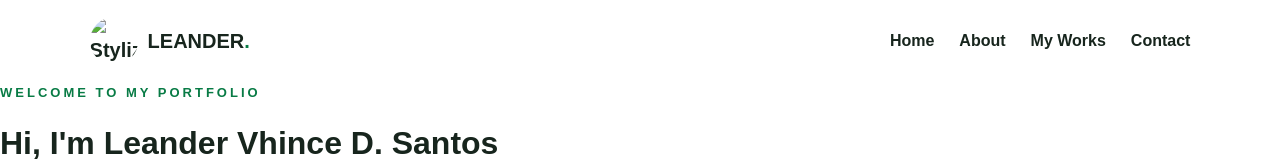
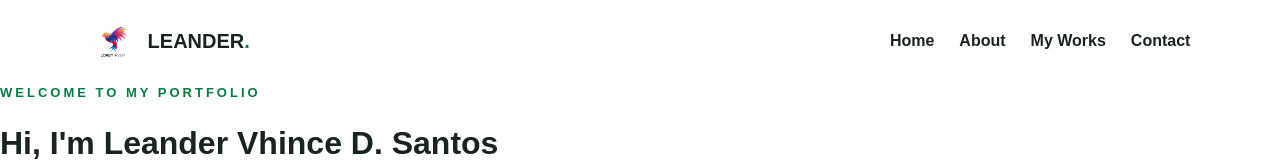
Before and after one commit to leandervhinces-alt/zy-Portfolio, a plain HTML site: page index.html in a window 1280 px wide. Shown: the top 161 px of the page. Drawn offline with Linux system fonts and the light colour scheme; files whose address does not match are found by name.

Commit message:
Update index.html

```diff
--- a/index.html
+++ b/index.html
@@ -17,7 +17,7 @@
     <header class="header">
 
         <a class="logo" href="#home">
-            <img src="PIC/bird-colorful-logo-gradient-vector_343694-1365.jpg" alt="Stylized colorful bird with blue, purple, pink, and orange gradients on a white background, positioned above the text LOREM IPSUM">
+            <img src="bird-colorful-logo-gradient-vector_343694-1365.jpg">
             <span>LEANDER<span class="dot">.</span></span>
         </a>
 
```
